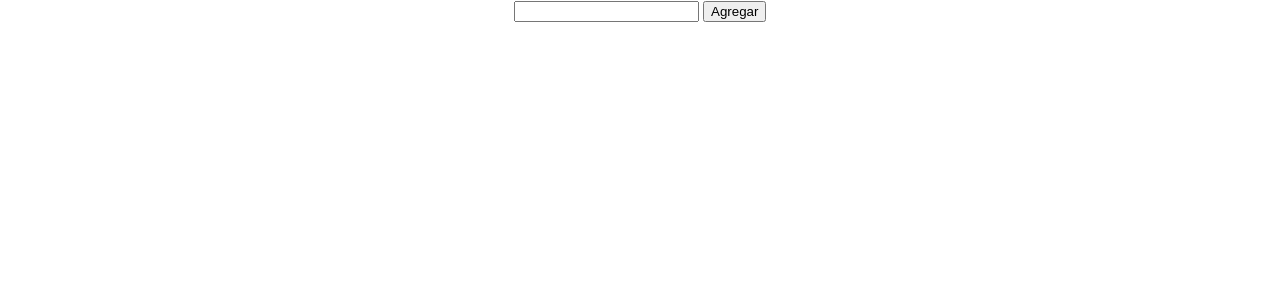
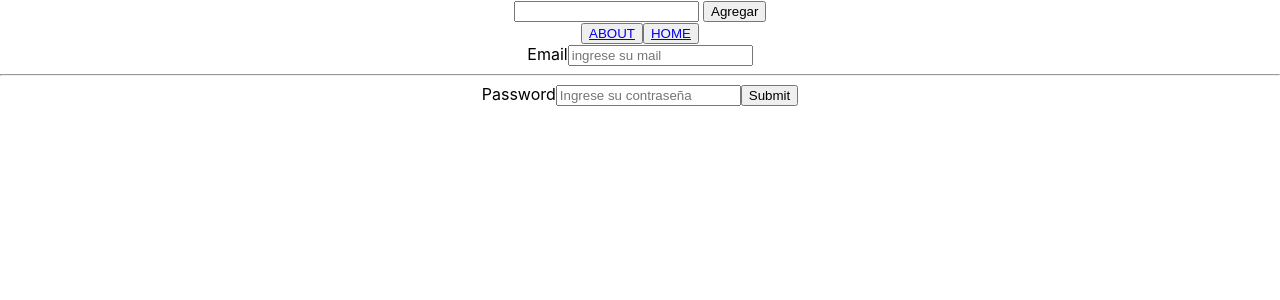
Before and after one commit to NicoBalbuena/rick_and_morty, a React (Create React App) app: page / in a window 1280 px wide. Shown: the top 300 px of the page. Built offline with nearby package versions, Linux system fonts and the light colour scheme.

Commit message:
Se completa hm 9
React routing

```diff
--- a/package.json
+++ b/package.json
@@ -9,6 +9,7 @@
     "axios": "^1.5.0",
     "react": "^18.2.0",
     "react-dom": "^18.2.0",
+    "react-router-dom": "^6.3.0",
     "react-scripts": "5.0.1",
     "web-vitals": "^2.1.4"
   },
--- a/public/index.html
+++ b/public/index.html
@@ -24,7 +24,7 @@
       work correctly both with client-side routing and a non-root public URL.
       Learn how to configure a non-root public URL by running `npm run build`.
     -->
-    <title>React App</title>
+    <title>Rick and Morty App</title>
   </head>
   <body>
     <noscript>You need to enable JavaScript to run this app.</noscript>
--- a/src/App.js
+++ b/src/App.js
@@ -3,6 +3,10 @@ import Cards from './components/Cards.jsx';
 import Nav from './components/Nav';
 import { useState } from 'react';
 import axios from 'axios';
+import { Route, Routes } from 'react-router-dom';
+import Form from './components/Form';
+import About from './components/About';
+import Detail from './components/Detail';
 
 
 function App() {
@@ -23,9 +27,6 @@ function App() {
       .then((data)=>{
          if (data.name) {
             setCharacters((oldChars) => [...oldChars, data]);
-         }
-         else if(Number(data.name )> 826){
-            window.alert('¡No hay personajes con este ID!');
          }else {
             window.alert('¡No hay personajes con este ID!');
          }
@@ -35,8 +36,13 @@ function App() {
    return (
       <div className='App'>
          <Nav onSearch={onSearch} />
-         <Cards characters={characters} onClose={onClose} />
 
+         <Routes>
+            <Route path='/home'  element={<Cards characters={characters} onClose={onClose} />}></Route>
+            <Route path='/about'  element={<About></About>}></Route>
+            <Route path='/detail/:id'  element={<Detail></Detail>}></Route>
+            <Route path='/'  element={<Form></Form>}></Route>
+         </Routes>
       </div>
     );
 }
--- /dev/null
+++ b/src/components/About.jsx
@@ -0,0 +1,10 @@
+const About = () => {
+    return(
+        <div>
+            <h2>Bienvenidos a mi pagina</h2>
+            <h5>Todavia no tengo idea de que poner aca</h5>
+        </div>
+    )
+}
+
+export default About;
--- a/src/components/Card.jsx
+++ b/src/components/Card.jsx
@@ -1,9 +1,18 @@
+import { Link } from "react-router-dom";
+
+
+
 export default function Card({id,name,status,species,gender,origin,image,onClose}) {
    return (
       <div>
          {/*Ejercicio 2,renderizar las propiedades y agregar el metodo onClick-Clase 6*/}
          <button onClick={() => onClose(id)}>X</button>
-         <h2>{name}</h2>
+
+         <Link to={`/detail/${id}`}>
+               <h2>{name}</h2>
+         </Link>
+
+
          <h2>{status}</h2>
          <h2>{species}</h2>
          <h2>{gender}</h2>
--- /dev/null
+++ b/src/components/Detail.jsx
@@ -0,0 +1,51 @@
+import axios from "axios";
+import { useParams } from "react-router-dom";
+import { useState,useEffect } from "react";
+
+
+
+const Detail = () => {
+
+    const {id}=useParams()
+
+    const [character, setCharacter]=useState({ });
+
+    useEffect(() => {
+        axios(`https://rickandmortyapi.com/api/character/${id}`)
+        .then(response => response.data)
+        .then(( data ) => {
+           if (data.name) {
+              setCharacter(data);
+           } else {
+              window.alert('No hay personajes con ese ID');
+           }
+        });
+        return setCharacter({});
+     }, [id]);//no olvidarme del id en el array de dependencia para evitar el loop infit
+
+    return(
+        <div>
+            <h2>{character?.name}</h2>
+            <h2>{character?.status}</h2>
+            <h2>{character?.species}</h2>
+            <h2>{character?.gender}</h2>
+            <h2>{character?.origin?.name}</h2>
+            <h2>img src={character?.image} alt={character?.name}</h2>
+        </div>
+    )
+}
+
+export default Detail;
+
+
+/* <h2>{character && character.name}</h2>
+/*character ? <h2>{character.name}</h2> : null*/
+
+
+/*character && <div>
+<h2>{character.name}</h2>
+<h2>{character.status}</h2>
+<h2>{character.species}</h2>
+<h2>{character.gender}</h2>
+<h2>{character.name.origin}</h2>
+</div>*/
--- /dev/null
+++ b/src/components/Form.jsx
@@ -0,0 +1,23 @@
+
+
+
+const Form = () => {
+    return(
+        <form>
+            <label htmlFor="email">Email</label>
+            <input type="email" placeholder="ingrese su mail"></input>
+
+            <hr></hr>
+
+            <label htmlFor="passwrod">Password</label>
+            <input type="password" placeholder="Ingrese su contraseña"></input>
+
+            <button>Submit</button>
+
+        </form>
+    )
+}
+
+
+
+export default Form;
--- a/src/components/Nav.jsx
+++ b/src/components/Nav.jsx
@@ -1,10 +1,22 @@
 import SearchBar from "./SearchBar"
+import { Link } from "react-router-dom"
 
 
 const Nav = ({onSearch}) => {
     return(
         <nav>
             <SearchBar onSearch={onSearch}></SearchBar>
+
+            <button >
+                <Link to='/about'>ABOUT</Link>
+            </button>
+
+            <button>
+                <Link to='/home'>HOME</Link>
+            </button>
+
+
+
         </nav>
     )
 }
--- a/src/index.js
+++ b/src/index.js
@@ -2,8 +2,12 @@ import React from 'react'
 import ReactDOM from 'react-dom'
 import './index.css'
 import App from './App'
+import { BrowserRouter } from 'react-router-dom'
 
 ReactDOM.render(
-  <App />,
+  <BrowserRouter>
+    <App />
+
+  </BrowserRouter>,
   document.getElementById('root')
 )
```
Also changed, not shown: 1 other file (tests, documents, lock files or other folders).
